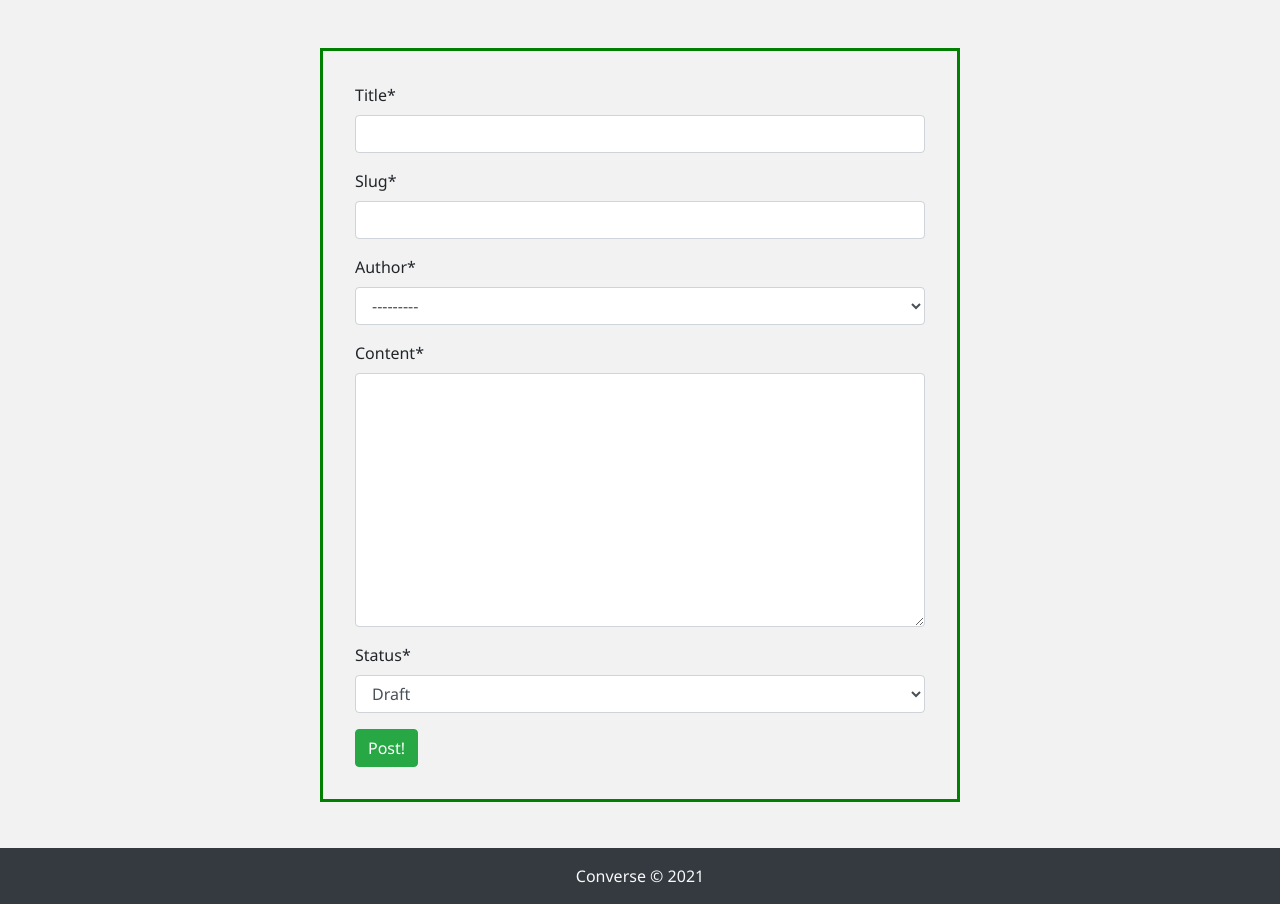
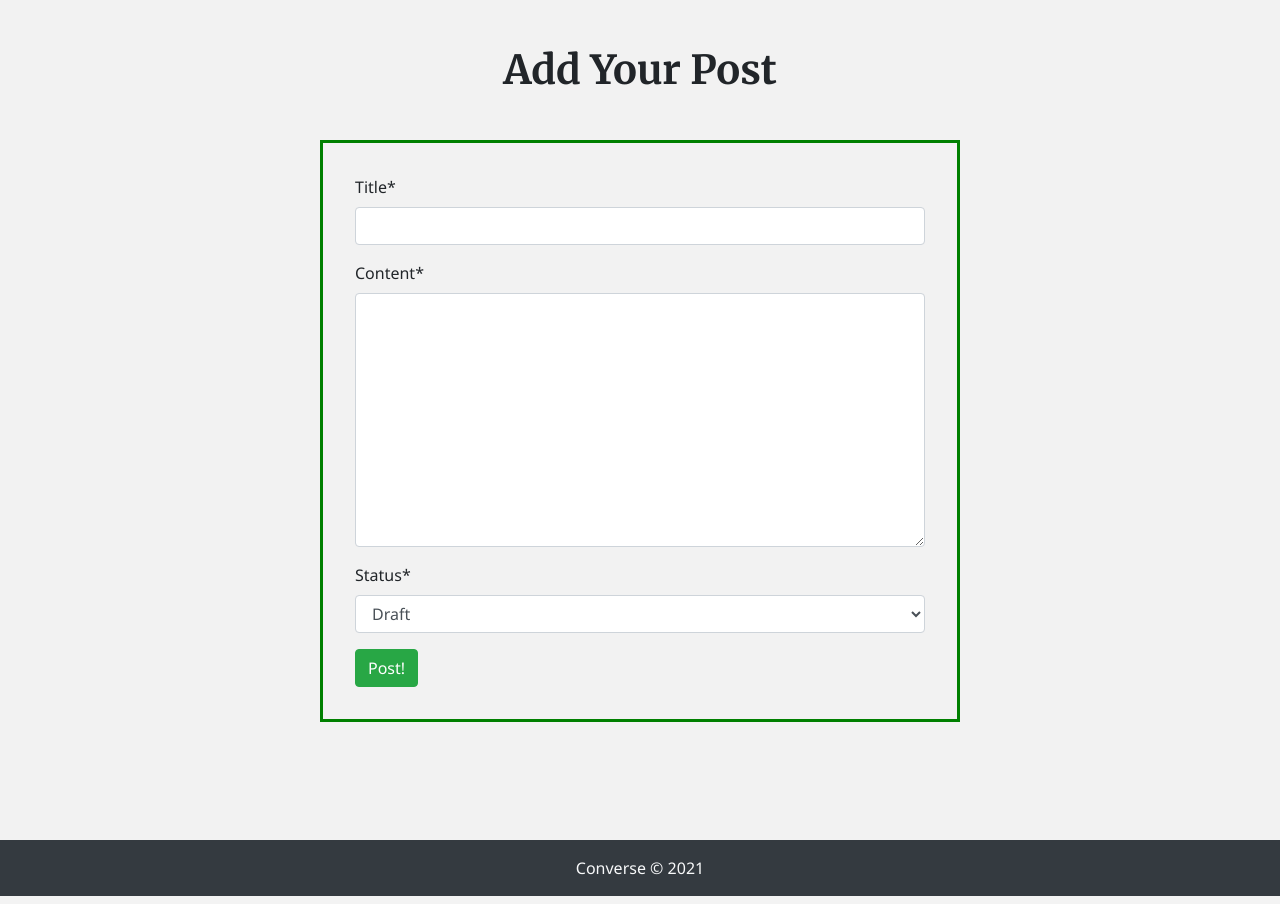
Before and after one commit to DS-Meena/converse, a Django app: page /blogs/all/add_post in a window 1280 px wide. Shown: the part 72-976 px from the top of the page. Run offline with Django 3.2, Linux system fonts and the light colour scheme; the visitor is signed in with stand-in values (Sample User, id 1); data comes from the database, SQL or seed files in the repository; some libraries are stand-ins or nearby versions; some web fonts are replaced.

Commit message:
Styleeeed again

```diff
--- a/blogs/forms.py
+++ b/blogs/forms.py
@@ -6,4 +6,11 @@ from .models import Post
 class PostForm(forms.ModelForm):
     class Meta:
         model = Post
-        fields = "__all__"
+        exclude = ('slug', 'author',)
+
+    def clean(self):
+        cleaned_data = super(PostForm, self).clean()
+        title = cleaned_data.get('title')
+        content = cleaned_data.get('content')
+        if not title or not content:
+            raise forms.ValidationError('You have to write something!')
--- a/blogs/template/add_post.html
+++ b/blogs/template/add_post.html
@@ -2,16 +2,24 @@
 {% block content %}
  {% load crispy_forms_tags %}
 
+<link href="https://fonts.googleapis.com/css2?family=Merriweather:wght@700&display=swap" rel="stylesheet">
 <style>
     .form-design{
         padding:2em;
         border: 3px solid green;
-        margin-top: 3em;
+        margin-top: 1.5em;
         margin-bottom:3em;
+    }
+    .phead{
+        margin: 1em 1em;
+        font-size: 2.5rem;
+        font-family: 'Merriweather', serif;
+        text-align:center;
     }
 </style>
 
 {% if request.user.is_authenticated %}
+<div class="phead">Add Your Post</div>
 <div class="container form-design col-md-6" >
 
 <form action="" method="post">
--- a/blogs/views.py
+++ b/blogs/views.py
@@ -12,12 +12,25 @@ class PostList(generic.ListView):
     template_name = 'index.html'
     paginate_by = 5
 
-
+# To see a particular post
 class PostDetail(generic.DetailView):
     model = Post
     template_name = 'post_detail.html'
 
 
+# Function to slugify for the url
+def slugify(title):
+    t = '-'.join(title.split())
+    #check it the same title post already exists
+    postCheck = Post.objects.filter(slug=t).count()
+    print(postCheck)
+    print(title)
+    if postCheck==0:
+        return t
+    else:
+        return (t+'-%s'% postCheck)
+
+# Function to add post
 def add_post(request):
     # Username in user var
     user = request.user
@@ -25,7 +38,10 @@ def add_post(request):
     context = {}
     form = PostForm(request.POST or None)
     if form.is_valid():
-        form.save()
-        return render(request,'add_post.html',context)
+        post = form.save(commit=False)
+        post.slug = slugify(post.title)
+        post.author = user
+        post.save()
+        return render(request, 'add_post.html', context)
     context['form'] = form
     return render(request, 'add_post.html', context)
--- a/templates/base.html
+++ b/templates/base.html
@@ -10,6 +10,7 @@
 	<!-- add link to the bootstrap css -->
 	<link rel="stylesheet" href="{%static 'bootstrap/css/bootstrap.min.css' %}">
 
+	<link rel="preconnect" href="https://fonts.gstatic.com">
 	<!-- add link for the icons -->
 	<link href="https://fonts.googleapis.com/css2?family=Material+Icons"
         rel="stylesheet">
```
